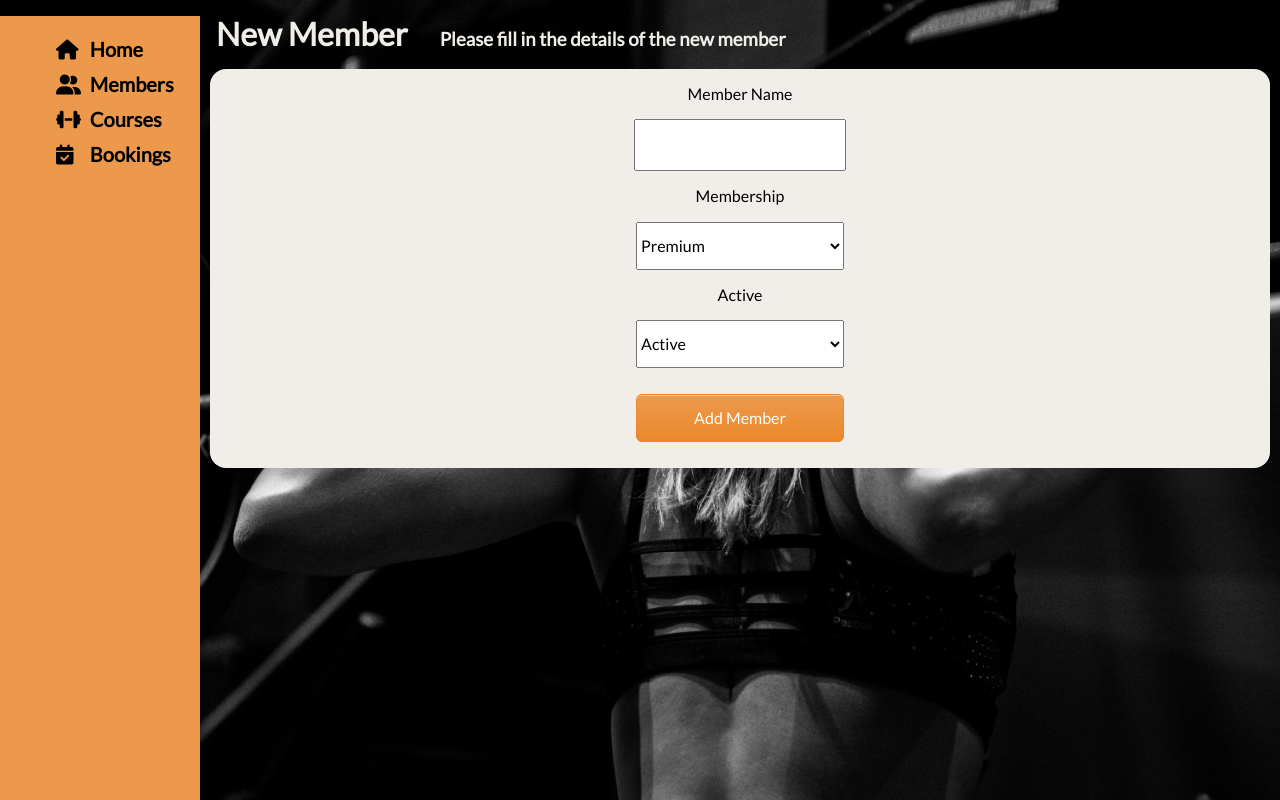
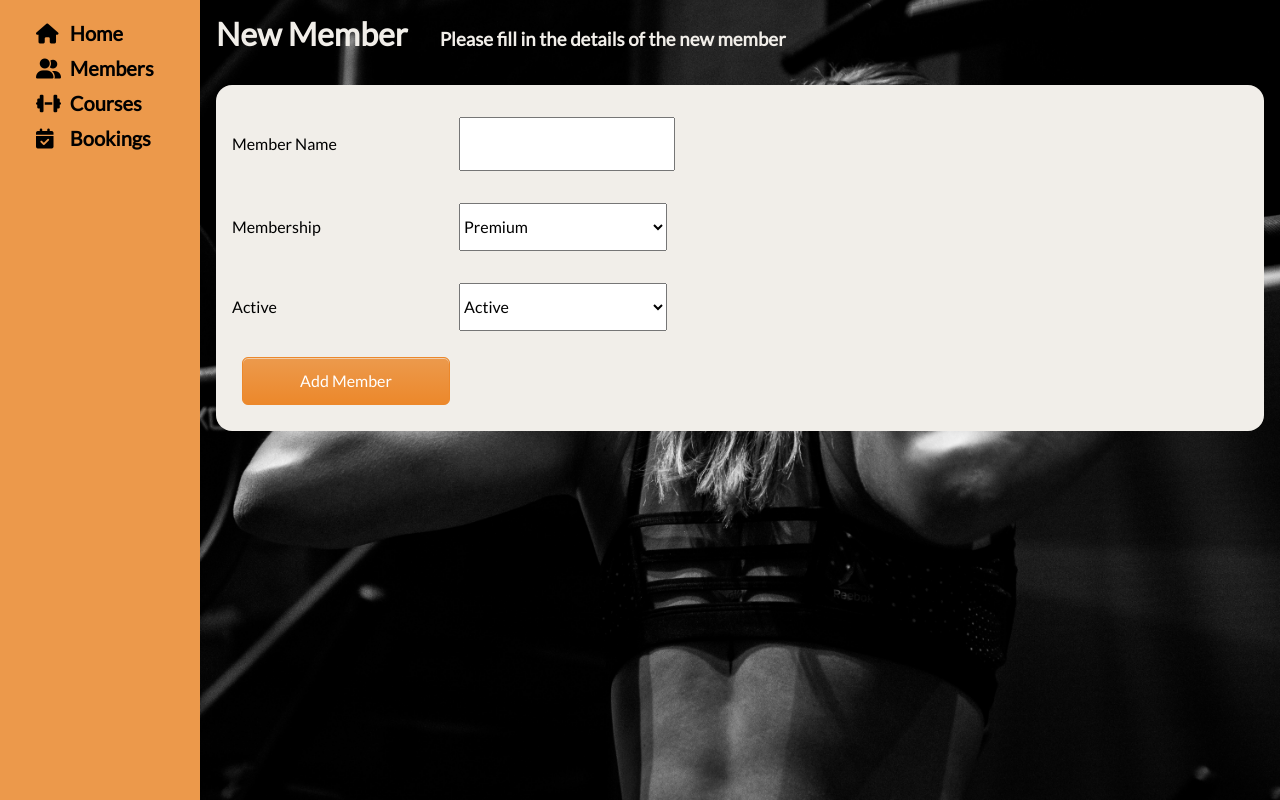
Before and after one commit to Cetins/gymmy, a Flask app: page /members/new in a window 1280 px wide. Run offline with Flask 2, Linux system fonts and the light colour scheme; some libraries are stand-ins or nearby versions.

Commit message:
form layout first edition has been applied to members/new

```diff
--- a/static/sidebar.css
+++ b/static/sidebar.css
@@ -4,6 +4,7 @@
     position: fixed;
     background-color: #EC994B;
     padding-top: 16px;
+    margin: 0;
 }
 
 .sidebar a {
--- a/static/style.css
+++ b/static/style.css
@@ -1,9 +1,16 @@
 body {
-    background-image: url(images/background.jpg);
+    background: url(images/background.jpg) no-repeat center center fixed;
+    -webkit-background-size: cover;
+    -moz-background-size: cover;
+    -o-background-size: cover;
     background-size: cover;
-    background-repeat: no-repeat;
     font-family: 'Lato', sans-serif;
     color: black;
+}
+
+menu {
+    padding-left: 20px;
+    padding-right: 20px;
 }
 
 a {
@@ -52,6 +59,15 @@ li {
     padding: 0px 10px;
 }
 
+.inner-container {
+    display: grid;
+    height: auto;
+    grid-gap: 1rem;
+    grid-template-columns: repeat(auto-fit, minmax(300px, 1fr));
+    grid-template-rows: 1fr, auto;
+    padding: 0px 10px;
+}
+
 .box {
     padding: 1rem;
     display: grid;
@@ -61,9 +77,36 @@ li {
     color: black;
 }
 
-input, select {
+.inner-box {
+    padding: 1rem;
+    display: flex;
+    flex-direction: row;
+    align-items: baseline;
+    background: #F1EEE9;
+    border-radius: 1rem;
+    color: black;
+}
+
+.form-container {
+    display: grid;
+    margin-left: 200px;
+}
+
+.form-box {
+    background: #F1EEE9;
+    border-radius: 1rem;
+    padding: 1rem;
     margin: 1rem;
-    padding: 0;
+}
+
+label {
+    display: inline-block;
+    width: 13rem;
+}
+
+input, select, option {
+    margin: 1rem;
+    padding: 0, 1rem;
     height: 3rem;
     width: 13rem;
 }
--- a/templates/courses/edit.html
+++ b/templates/courses/edit.html
@@ -9,7 +9,7 @@
 <article class="container">
     <form class="box" action="/courses/{{course.id}}" method="post">
         <label for="course">Course Title</label>
-        <input type="text" name="title" value="{{course.title}}">
+        <input type="text" name="title" value="  {{course.title}}">
 
         <label for="date">Date</label>
         <input type="datetime-local" name="date"  value="{{course.date.isoformat()}}">
--- a/templates/members/edit.html
+++ b/templates/members/edit.html
@@ -9,7 +9,7 @@
 <article class="container">
     <form class="box" action="/members/{{member.id}}" method="post">
         <label for="member">Member Name</label>
-        <input type="text" name="member_name" value="{{member.name}}">
+        <input type="text" name="member_name" value="  {{member.name}}">
 
         <label for="membership">Membership</label>
         <select name="premium">
--- a/templates/members/new.html
+++ b/templates/members/new.html
@@ -7,22 +7,31 @@
     <h3>Please fill in the details of the new member</h3>
 </header>
 
-<article class="container">
-    <form class="box" action="/members" method="post">
+<article class="form-container">
+    <form class="form-box" action="/members" method="post">
+            <span>
                 <label for="member">Member Name</label>
                 <input type="text" name="member_name">
+            </span>
+            <br>
 
-        <label for="membership">Membership</label>
+            <span>
+                <label for="membership">  Membership</label>
                 <select name="premium">
-            <option value="True">Premium</option>
-            <option value="False">Standart</option>
+                    <option value="True">  Premium</option>
+                    <option value="False">  Standart</option>
                 </select>
+            </span>
+            <br>
 
-        <label for="active">Active</label>
+            <span>
+                <label for="active">  Active</label>
                 <select name="active">
-            <option value="True">Active</option>
-            <option value="False">Deactive</option>
+                    <option value="True">  Active</option>
+                    <option value="False">  Deactive</option>
                 </select>
+            </span>
+            <br>
 
         <input class="submit-input" type='submit' value="Add Member">
     </form>
```
Lines whose indentation alone changed are shown as unchanged.
